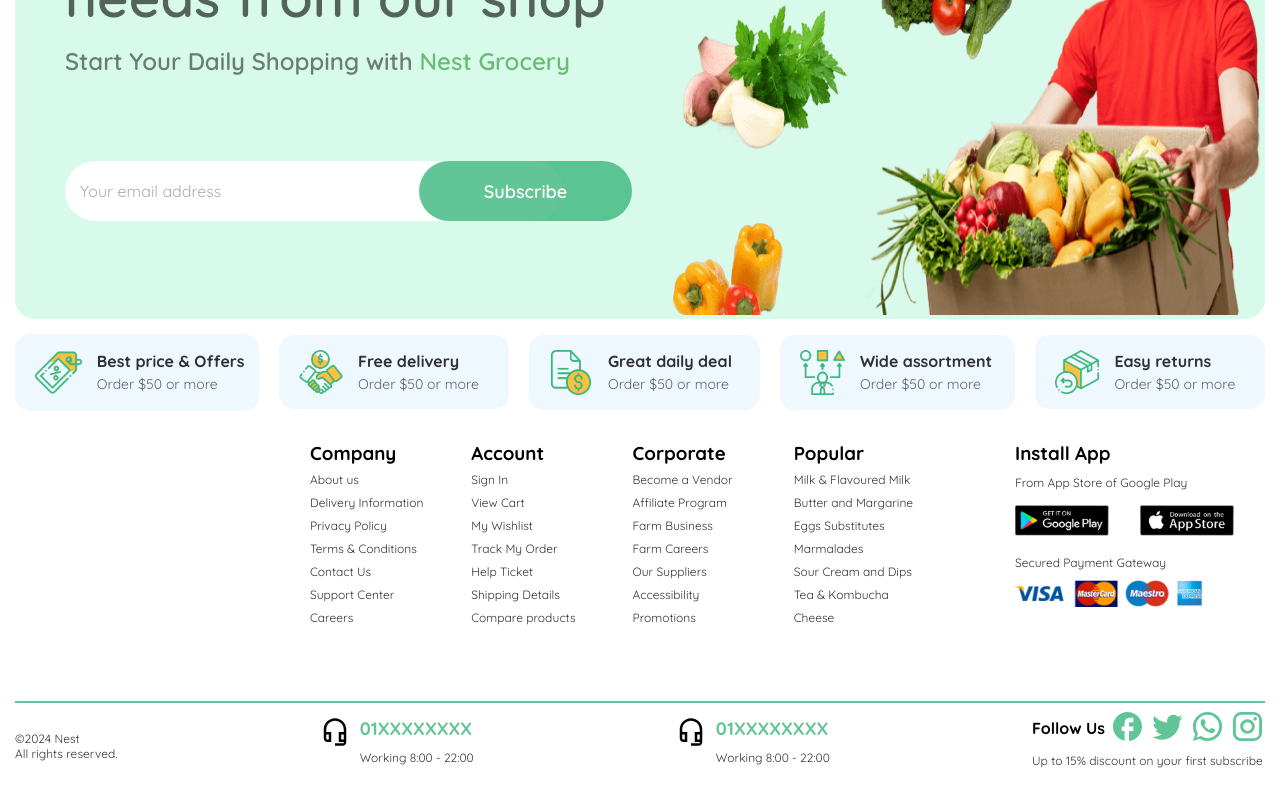
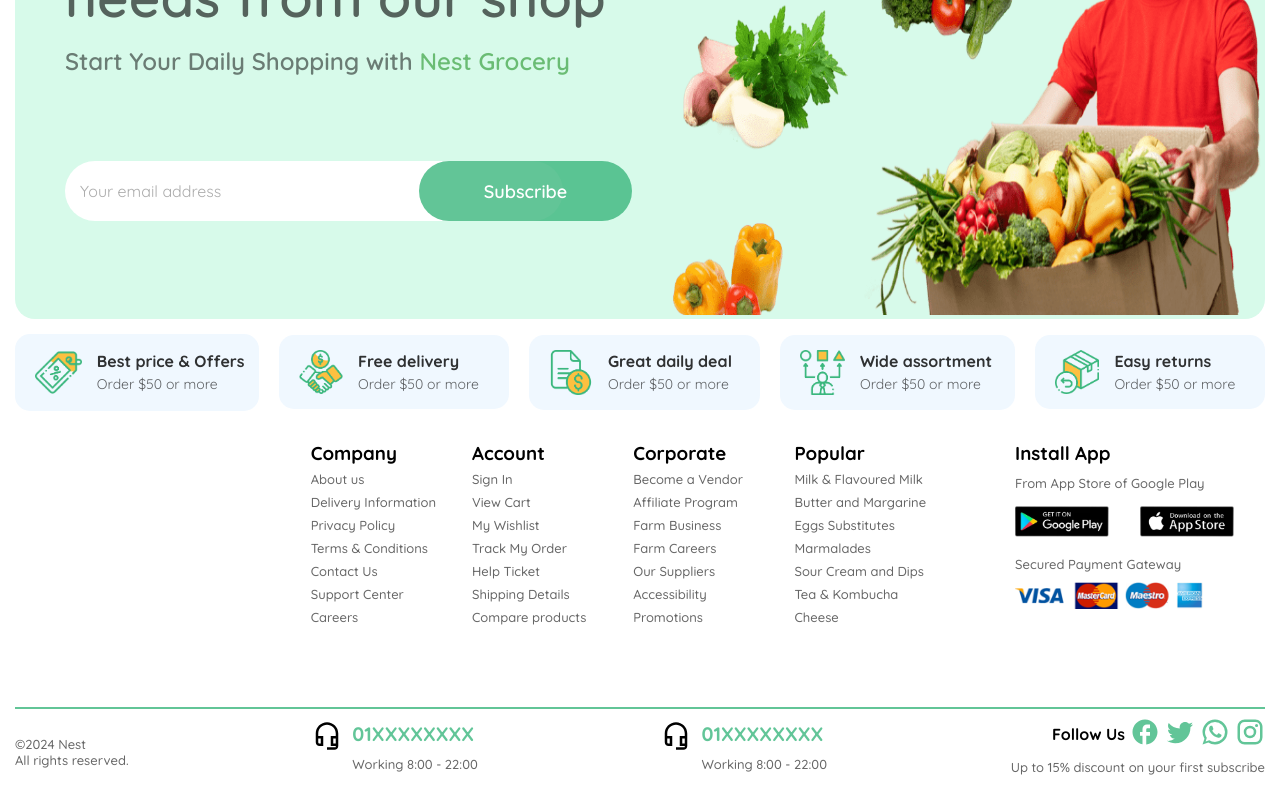
Before and after one commit to nareshm5796/EkartGrocery.in, a React (Create React App) app: page /contact in a window 1280 px wide. Shown: the part 604-1404 px from the top of the page. Built offline with nearby package versions, Linux system fonts and the light colour scheme.

Commit message:
Contact Page Completed final

```diff
--- a/src/pages/contactpage/style.css
+++ b/src/pages/contactpage/style.css
@@ -19,7 +19,7 @@
 
 footer .footer-upper{display: flex;justify-content: space-between; margin: 15px 0px; padding: 15px 0px;}
 footer ul li{list-style: none;}
-footer p,a{font-size: 12px; color: rgba(0, 0, 0,0.8);font-weight: 400; margin: 10px 0px; text-decoration: none; transition: all 0.3s ease-in-out;}
+footer p,a{font-size: 13px; color: rgba(0, 0, 0,0.6); font-weight: 500; margin: 10px 0px; text-decoration: none; transition: all 0.3s ease-in-out;}
 footer img{width: 75%;}
 footer h5{font-weight: 500; padding: 10px 0px;}
 
@@ -40,4 +40,4 @@ footer .footer-lower .toolfree h2:hover{color: orange;}
 footer .footer-lower .followus{display: flex; justify-content: end; align-items: center; gap: 5px; height: 30px;}
 footer .footer-lower .followus .icon{ transition: all 0.3s ease-in-out; }
 footer .footer-lower .followus .icon:hover{transform: translateY(-5px);}
-footer .footer-lower .followus .icon svg{font-size: 35px !important; color: rgba(59, 183, 126, 0.8) !important; background-color: #fff !important }
+footer .footer-lower .followus .icon svg{font-size: 30px !important; color: rgba(59, 183, 126, 0.8) !important; background-color: #fff !important }
```
